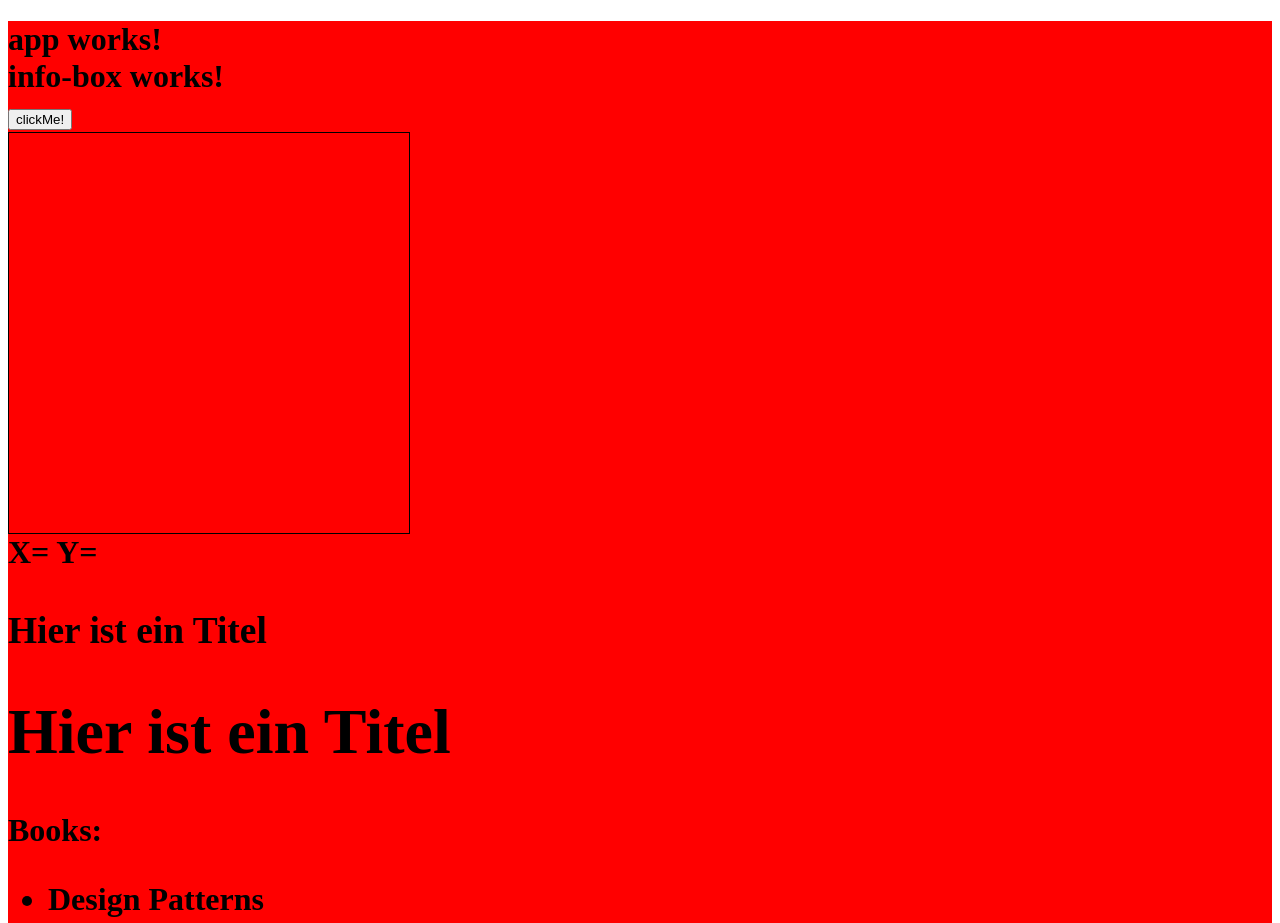
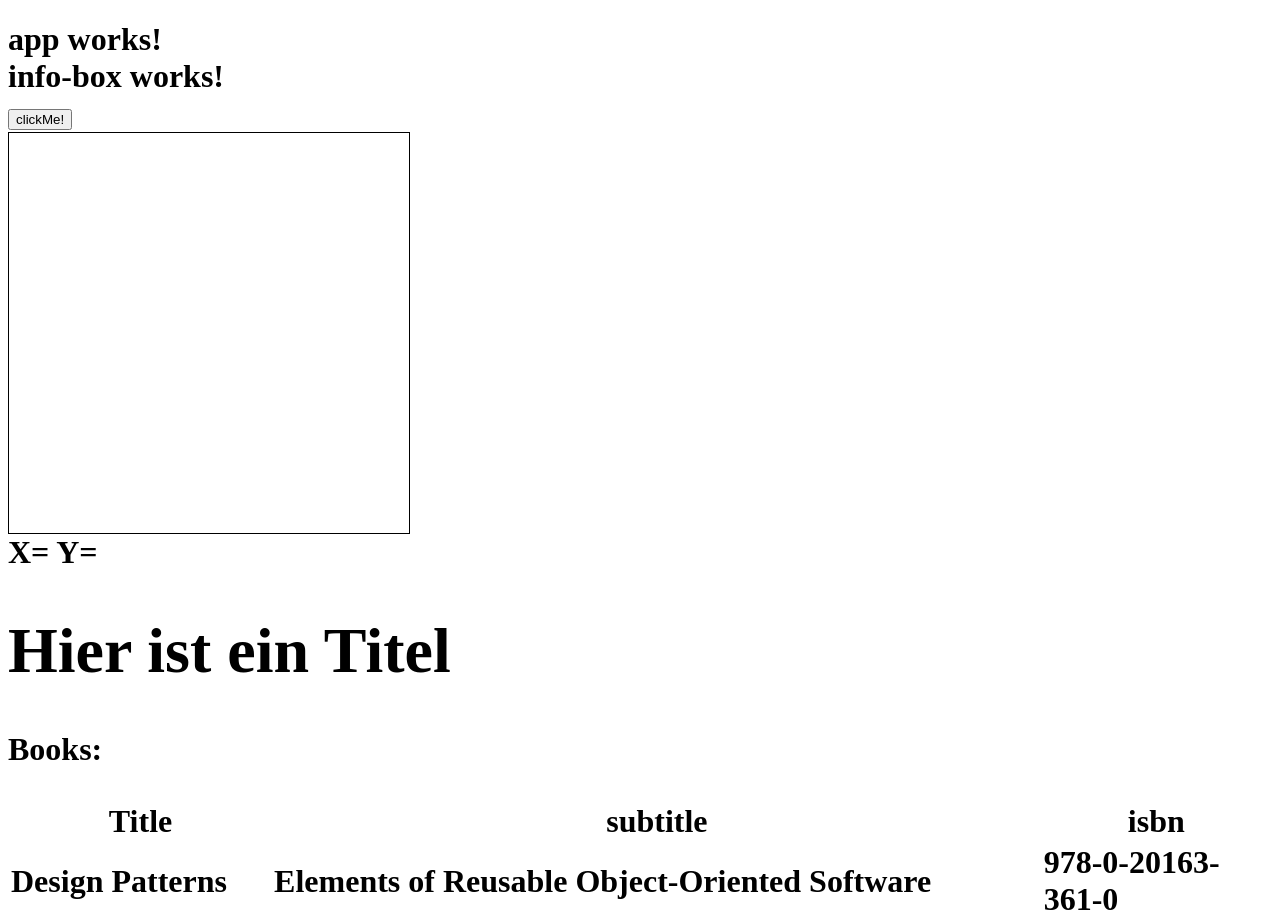
Before and after one commit to davvidk/ws-app, an Angular app: page / in a window 1280 px wide. Shown: the top 923 px of the page. Built offline with nearby package versions, Linux system fonts and the light colour scheme.

Commit message:
added booklist interface

```diff
--- a/src/app/app.component.html
+++ b/src/app/app.component.html
@@ -8,4 +8,4 @@
   <title-box (titleClicked)="gotTitle($event)" title="Hier ist ein Titel"></title-box>
 
   <book-list></book-list>
-  <!--title-box [title]="var"></title-box-->
+  <title-box [title]="vars"></title-box>
--- a/src/app/app.component.ts
+++ b/src/app/app.component.ts
@@ -8,7 +8,7 @@ import { Component } from '@angular/core';
 export class AppComponent {
   title = 'app works!';
 
-  public color = "red";
+  public color = "papaya";
 
     gotTitle(event: any) {
     console.log(event);
--- a/src/app/book-list/book-list.component.html
+++ b/src/app/book-list/book-list.component.html
@@ -1,7 +1,14 @@
-<p>
-  Books:</p>
-<ul>
-  <li *ngFor="let book of books">
-    {{ book.title }}
-  </li>
-</ul>
+<p>Books:</p>
+
+<table style="width:100%">
+<tr>
+  <th>Title</th>
+  <th>subtitle</th>
+  <th>isbn</th>
+</tr>
+<tr *ngFor="let book of books">
+  <td> {{ book.title }} </td>
+  <td> {{book.subtitle}} </td>
+  <td> {{book.isbn}} </td>
+</tr>
+</table>
--- a/src/app/book-list/book-list.component.ts
+++ b/src/app/book-list/book-list.component.ts
@@ -1,4 +1,5 @@
 import { Component, OnInit } from '@angular/core';
+import { Book } from './../shared/book';
 
 @Component({
   selector: 'book-list',
@@ -12,7 +13,7 @@ export class BookListComponent implements OnInit {
   ngOnInit() {
   }
 
-  public books = [
+  books: Book[] = [
   {
     "title": "Design Patterns",
     "subtitle": "Elements of Reusable Object-Oriented Software",
--- /dev/null
+++ b/src/app/shared/book.ts
@@ -0,0 +1,12 @@
+export interface Book {
+    title: string,
+    subtitle: string,
+    isbn: string,
+    abstract: string,
+    numPages: number,
+    author: string,
+    publisher: {
+        name: string,
+        url: string
+    }
+}
--- a/src/app/title-box/title-box.component.html
+++ b/src/app/title-box/title-box.component.html
@@ -1,3 +1 @@
-<h3>{{title}}</h3>
-
 <h1 (click)=emitTitleClicked()>{{ title }}</h1>
--- a/src/app/title-box/title-box.component.ts
+++ b/src/app/title-box/title-box.component.ts
@@ -10,7 +10,7 @@ export class TitleBoxComponent implements OnInit {
   @Input()
   public title: string;
 
-  public var: string = "Hello";
+  public vars: string = "Hello";
 
   constructor() { }
 
```
